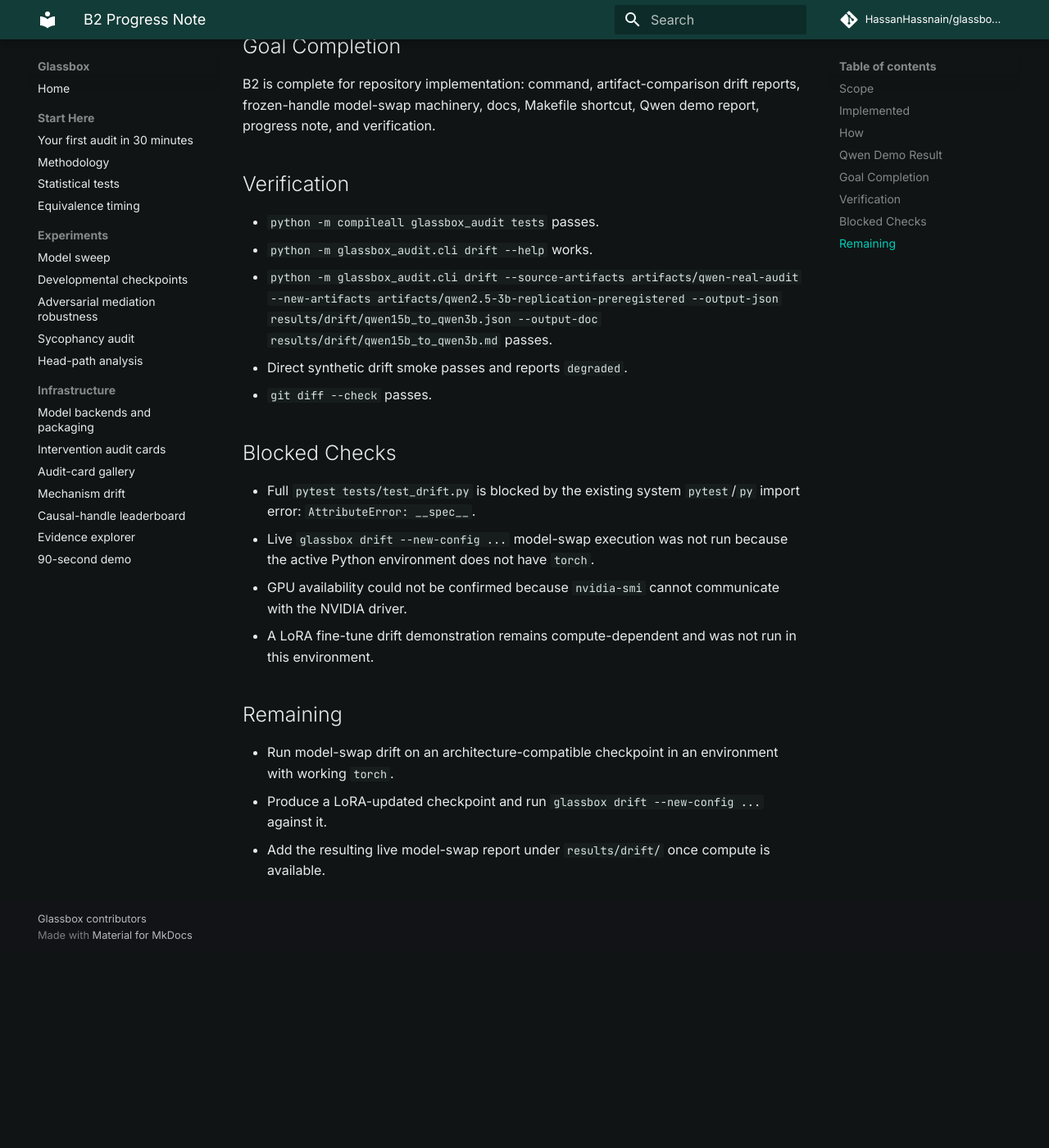
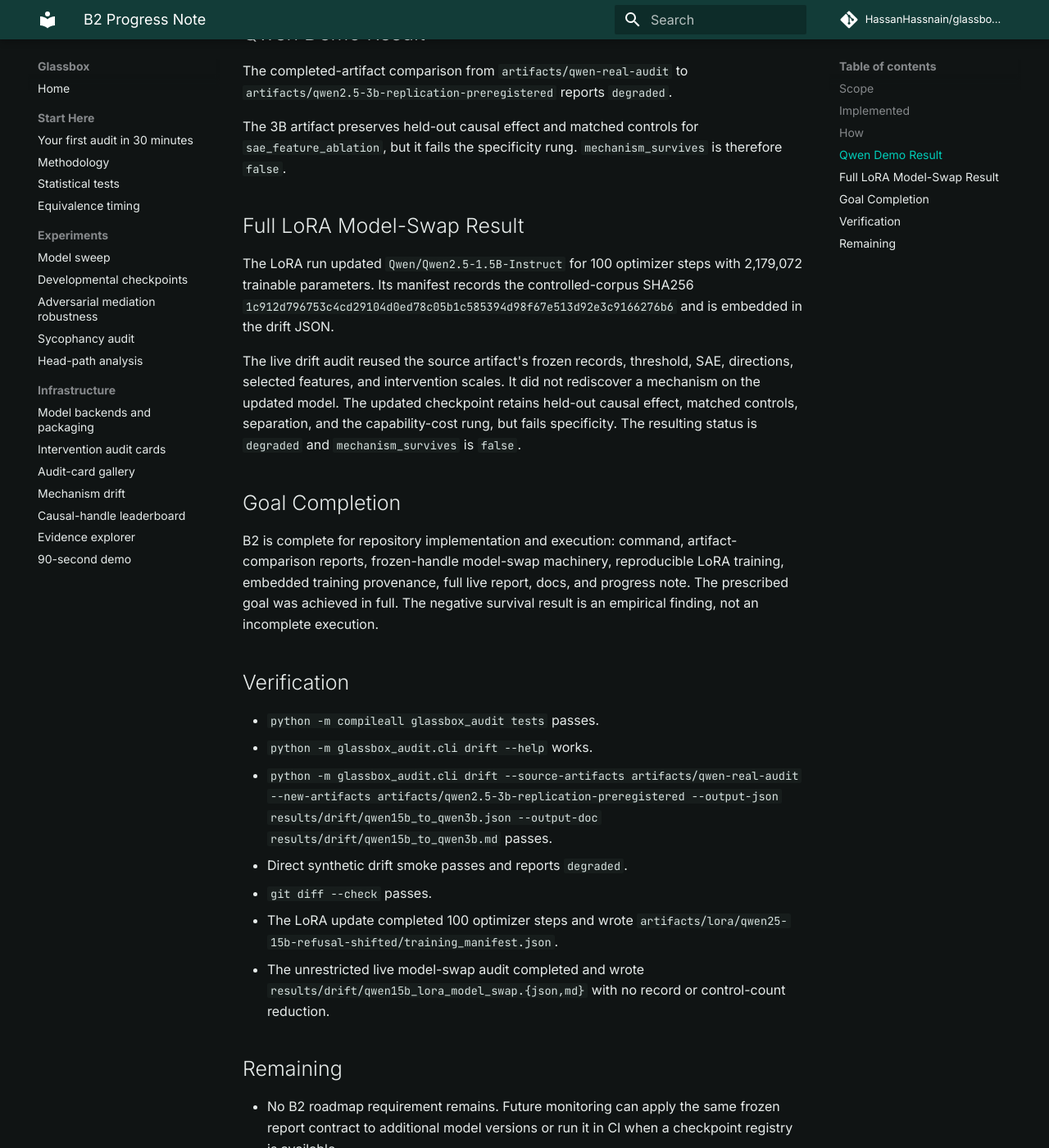
Before and after one commit to HassanHassnain/glassbox-audit, an MkDocs documentation site: the page built from docs/roadmap_progress/B2.md, in a window 1280 px wide and 1400 px high, scrolled down 1669 px. Shown: the whole window at 82% size. Built offline with MkDocs 1.6.1 and Material for MkDocs 9.7.7, drawn with Linux system fonts in a browser that asks for light colours; comment, search, counter and statistics services are not loaded; before the commit the page ends 2833 px from its top, so only the background shows below that; some of the changed text lies outside the part shown.

Commit message:
Record full LoRA drift evidence

```diff
--- a/docs/roadmap_progress/B2.md
+++ b/docs/roadmap_progress/B2.md
@@ -24,9 +24,16 @@
 - Added `make drift`.
 - Updated README artifact contract and shortcuts.
 - Added torch-free drift comparison test coverage.
+- Added `scripts/train_lora_drift_demo.py`, which trains and merges a reproducible
+  LoRA update and records the dataset hash, optimizer settings, losses, parameter
+  counts, and output paths in a training manifest.
+- Embedded the LoRA training manifest in live model-swap reports.
 - Generated the B2 demo report:
   - `results/drift/qwen15b_to_qwen3b.json`;
   - `results/drift/qwen15b_to_qwen3b.md`.
+- Generated the full frozen-handle LoRA report:
+  - `results/drift/qwen15b_lora_model_swap.json`;
+  - `results/drift/qwen15b_lora_model_swap.md`.
 
 ## How
 
@@ -40,9 +47,27 @@
 
 The 3B artifact preserves held-out causal effect and matched controls for `sae_feature_ablation`, but it fails the specificity rung. `mechanism_survives` is therefore `false`.
 
+## Full LoRA Model-Swap Result
+
+The LoRA run updated `Qwen/Qwen2.5-1.5B-Instruct` for 100 optimizer steps with
+2,179,072 trainable parameters. Its manifest records the controlled-corpus SHA256
+`1c912d796753c4cd29104d0ed78c05b1c585394d98f67e513d92e3c9166276b6` and is
+embedded in the drift JSON.
+
+The live drift audit reused the source artifact's frozen records, threshold, SAE,
+directions, selected features, and intervention scales. It did not rediscover a
+mechanism on the updated model. The updated checkpoint retains held-out causal
+effect, matched controls, separation, and the capability-cost rung, but fails
+specificity. The resulting status is `degraded` and `mechanism_survives` is
+`false`.
+
 ## Goal Completion
 
-B2 is complete for repository implementation: command, artifact-comparison drift reports, frozen-handle model-swap machinery, docs, Makefile shortcut, Qwen demo report, progress note, and verification.
+B2 is complete for repository implementation and execution: command,
+artifact-comparison reports, frozen-handle model-swap machinery, reproducible LoRA
+training, embedded training provenance, full live report, docs, and progress note.
+The prescribed goal was achieved in full. The negative survival result is an
+empirical finding, not an incomplete execution.
 
 ## Verification
 
@@ -51,16 +76,14 @@
 - `python -m glassbox_audit.cli drift --source-artifacts artifacts/qwen-real-audit --new-artifacts artifacts/qwen2.5-3b-replication-preregistered --output-json results/drift/qwen15b_to_qwen3b.json --output-doc results/drift/qwen15b_to_qwen3b.md` passes.
 - Direct synthetic drift smoke passes and reports `degraded`.
 - `git diff --check` passes.
-
-## Blocked Checks
-
-- Full `pytest tests/test_drift.py` is blocked by the existing system `pytest`/`py` import error: `AttributeError: __spec__`.
-- Live `glassbox drift --new-config ...` model-swap execution was not run because the active Python environment does not have `torch`.
-- GPU availability could not be confirmed because `nvidia-smi` cannot communicate with the NVIDIA driver.
-- A LoRA fine-tune drift demonstration remains compute-dependent and was not run in this environment.
+- The LoRA update completed 100 optimizer steps and wrote
+  `artifacts/lora/qwen25-15b-refusal-shifted/training_manifest.json`.
+- The unrestricted live model-swap audit completed and wrote
+  `results/drift/qwen15b_lora_model_swap.{json,md}` with no record or control-count
+  reduction.
 
 ## Remaining
 
-- Run model-swap drift on an architecture-compatible checkpoint in an environment with working `torch`.
-- Produce a LoRA-updated checkpoint and run `glassbox drift --new-config ...` against it.
-- Add the resulting live model-swap report under `results/drift/` once compute is available.
+- No B2 roadmap requirement remains. Future monitoring can apply the same frozen
+  report contract to additional model versions or run it in CI when a checkpoint
+  registry is available.
```
Also changed, not shown: results/drift/qwen15b_lora_model_swap.md (added, +21 -0 lines), 2 other files.
